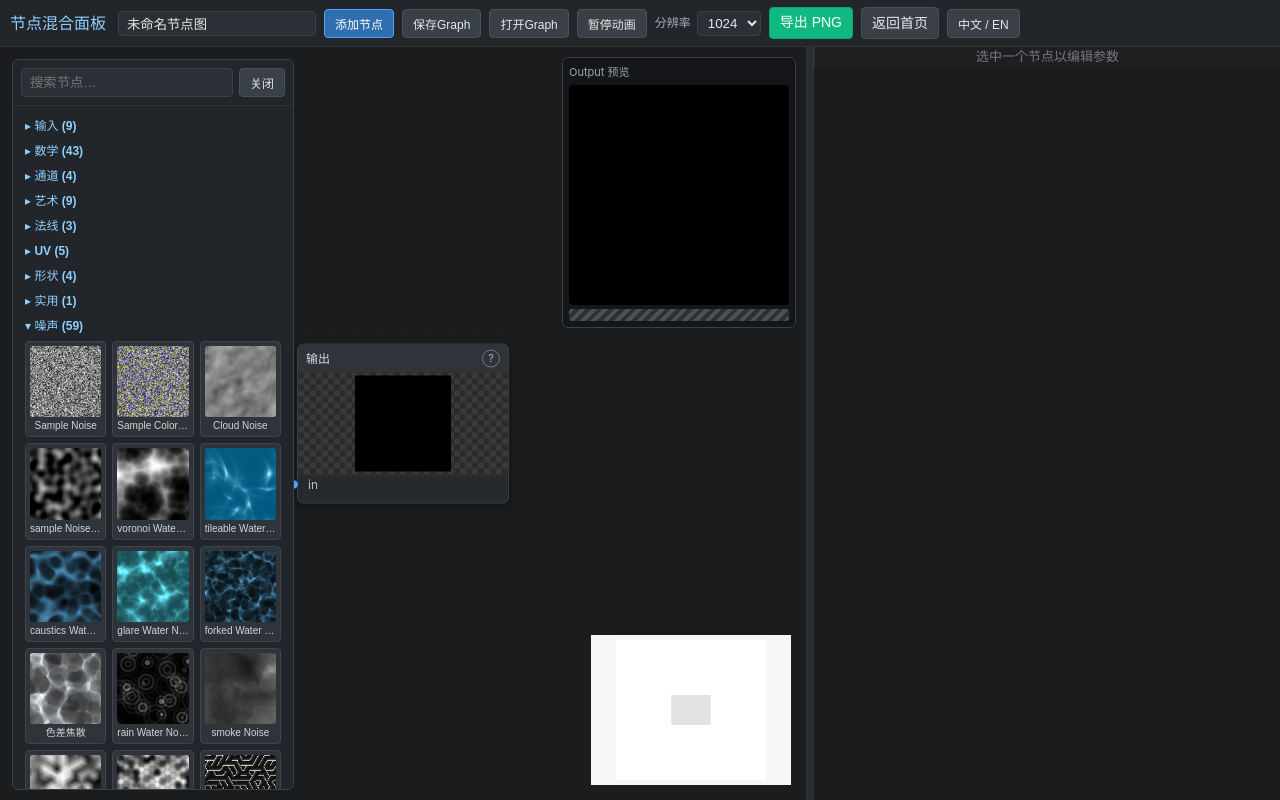
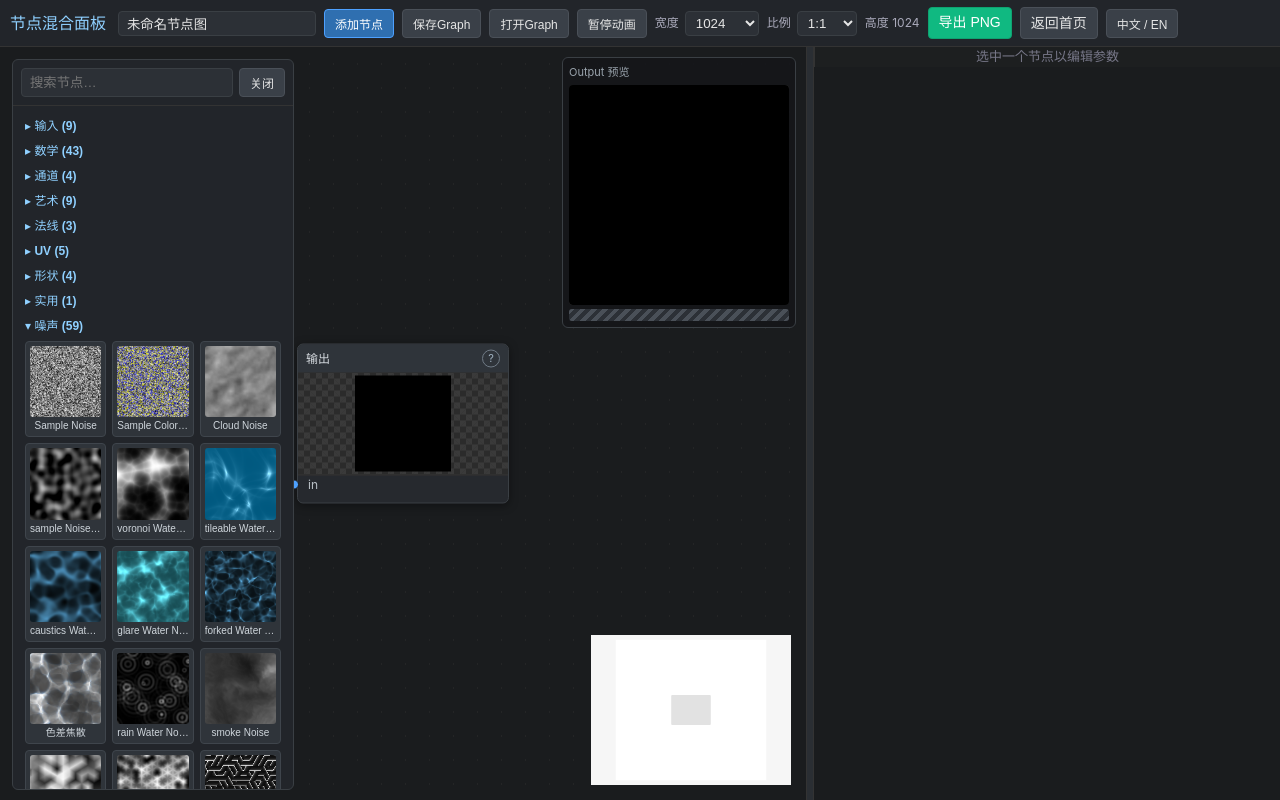
Before and after one commit to Hptd/NoiseCreater-react, a React (Vite) app: page /nodeEditor in a window 1280 px wide. Built offline with nearby package versions, Linux system fonts and the light colour scheme.

Commit message:
增加指定尺寸、比例的导出

```diff
--- a/src/components/MainCanvas.jsx
+++ b/src/components/MainCanvas.jsx
@@ -3,6 +3,7 @@ import { useEffect, useMemo, useRef, memo } from 'react'
 import { useSelector } from 'react-redux'
 import { FrameUniforms } from '../canvasUniformFrame/FrameUniform.js'
 import { PropsUniforms } from '../canvasUniformFrame/PropsUniforms.js'
+import { computeExportSize } from '../features/exportAspect.js'
 import { saveAs } from 'file-saver'
 import * as THREE from 'three'
 import JSZip from 'jszip'
@@ -78,9 +79,13 @@ function Mesh({ VertShader, FragShader, noiseName }) {
 		}
 	})
 
+	// 工作区保持正方形：边长取宽高较大者，画布按比例居中裁切，噪波不变形
+	const { width, height } = computeExportSize(noiseCommonProps.downLoadSize, noiseCommonProps.exportAspect)
+	const planeSide = Math.max(width, height)
+
 	return (
 		<mesh>
-			<planeGeometry args={[noiseCommonProps.downLoadSize / 2, noiseCommonProps.downLoadSize / 2]} />
+			<planeGeometry args={[planeSide, planeSide]} />
 			<shaderMaterial ref={material}
 				vertexShader={VertShader}
 				fragmentShader={FragShader}
@@ -192,12 +197,14 @@ function FileSave({ clickedImg, videoDownload, noiseName, onFrameCountChange, on
 
 function MainCanvas({ VertShader, FragShader, noiseName, clickedImg, videoDownload, onFrameCountChange, onPackingChange, onCapReached }) {
 
-	const canvasSize = useSelector(state => state.noiseCommonProps.downLoadSize) / 2
-	const canvasStyle = { 'width': canvasSize, 'height': canvasSize }
+	const noiseCommonProps = useSelector(state => state.noiseCommonProps)
+	const { width, height } = computeExportSize(noiseCommonProps.downLoadSize, noiseCommonProps.exportAspect)
+	const canvasStyle = { 'width': width / 2, 'height': height / 2 }
 
 	return (
+		// 画布按 CSS 尺寸的一半显示，dpr 固定为 2，使绘制缓冲（导出图片/序列帧）等于设定的 宽×高
 		<div id='main-canvas' style={canvasStyle}>
-			<Canvas camera={{ position: [0, 0, 6.5] }} orthographic={true}>
+			<Canvas dpr={2} camera={{ position: [0, 0, 6.5] }} orthographic={true}>
 				<Mesh key={noiseName} VertShader={VertShader} FragShader={FragShader} noiseName={noiseName} />
 				<FileSave
 					clickedImg={clickedImg}
--- a/src/components/NoiseDetail.jsx
+++ b/src/components/NoiseDetail.jsx
@@ -7,6 +7,7 @@ import { useSelector } from "react-redux"
 
 import MainCanvas from "./MainCanvas.jsx"
 import VertShader from '../../public/glsl/NoiseVertexShader.js'
+import { computeExportSize } from '../features/exportAspect.js'
 
 import SampleNoiseAB from './noiseSpecialPropsComponents/SampleNoiseAB.jsx'
 import VoronoiWaterNoise from './noiseSpecialPropsComponents/VoronoiWaterNoise.jsx'
@@ -190,7 +191,8 @@ export default function NoiseDetail() {
   const noiseInfo = noiseListInformations.find(item => item.routeHref === `noiseDetail/${noiseName}`)
   const id = location.state?.id ?? noiseInfo?.id
   // 未找到时的提示框尺寸与画布一致，占据画布位置
-  const canvasSize = useSelector(state => state.noiseCommonProps.downLoadSize) / 2
+  const noiseCommonProps = useSelector(state => state.noiseCommonProps)
+  const notFoundSize = computeExportSize(noiseCommonProps.downLoadSize, noiseCommonProps.exportAspect)
 
   const [fragmentShader, setFragmentShader] = useState()
   const [isLoading, setIsLoading] = useState(true);
@@ -264,7 +266,7 @@ export default function NoiseDetail() {
       <Sponsor />
 
       {isLoading ? <div>Loading...</div> :
-        notFound ? <div className="noise-not-found" style={{ width: canvasSize, height: canvasSize }}>未找到该噪波，请返回<Link to="/" className="back-home">首页</Link></div> :
+        notFound ? <div className="noise-not-found" style={{ width: notFoundSize.width / 2, height: notFoundSize.height / 2 }}>未找到该噪波，请返回<Link to="/" className="back-home">首页</Link></div> :
           <MainCanvas
             VertShader={`${VertShader}`} FragShader={`${fragmentShader}`} noiseName={noiseName}
             clickedImg={clicked} videoDownload={videoDownload}
--- a/src/features/NoiseCommonParamsSlice.js
+++ b/src/features/NoiseCommonParamsSlice.js
@@ -1,8 +1,10 @@
 import { createSlice } from "@reduxjs/toolkit"
+import { DEFAULT_ASPECT } from "./exportAspect.js"
 
 // 公共参数默认参数
 const initialState = {
   downLoadSize: 1024,
+  exportAspect: DEFAULT_ASPECT,
   noiseUvSize: 1,
   noiseOffsetU: 0,
   noiseOffsetV: 0,
@@ -24,6 +26,7 @@ export const noiseCommonParams = createSlice({
   initialState,
   reducers: {
     setDownLoadSize: (state, action) => setReducer(state, action, 'downLoadSize'),
+    setExportAspect: (state, action) => setReducer(state, action, 'exportAspect'),
     setNoiseUvSize: (state, action) => setReducer(state, action, 'noiseUvSize'),
     setNoiseOffsetU: (state, action) => setReducer(state, action, 'noiseOffsetU'),
     setNoiseOffsetV: (state, action) => setReducer(state, action, 'noiseOffsetV'),
@@ -39,6 +42,7 @@ export const noiseCommonParams = createSlice({
 
 export const {
   setDownLoadSize,
+  setExportAspect,
   setNoiseUvSize,
   setNoiseOffsetU,
   setNoiseOffsetV,
--- /dev/null
+++ b/src/features/exportAspect.js
@@ -0,0 +1,29 @@
+// 导出比例：独立噪波面板与节点混合面板共用。
+// 约定：所有非 1:1 比例都保持噪波不变形，工作区仍为正方形，
+// 画面居中裁切填满目标宽高。
+
+export const DEFAULT_ASPECT = '1:1'
+
+export const ASPECT_RATIOS = [
+  { label: '1:1', w: 1, h: 1 },
+  { label: '16:9', w: 16, h: 9 },
+  { label: '9:16', w: 9, h: 16 },
+  { label: '21:9', w: 21, h: 9 },
+  { label: '2:1', w: 2, h: 1 },
+  { label: '1:2', w: 1, h: 2 },
+  { label: '4:3', w: 4, h: 3 },
+  { label: '3:4', w: 3, h: 4 },
+]
+
+export const ASPECT_LABELS = ASPECT_RATIOS.map(r => r.label)
+
+export function aspectSize(label) {
+  return ASPECT_RATIOS.find(r => r.label === label) || ASPECT_RATIOS[0]
+}
+
+// 以宽度为基准，按比例算出画布宽高（高度只读，不可输入）。
+export function computeExportSize(width, label) {
+  const { w, h } = aspectSize(label)
+  const W = Math.round(Number(width)) || 1024
+  return { width: W, height: Math.max(1, Math.round(W * h / w)) }
+}
--- a/src/nodeEditor/components/NodeEditorPage.jsx
+++ b/src/nodeEditor/components/NodeEditorPage.jsx
@@ -9,7 +9,8 @@ import * as THREE from 'three'
 import { saveAs } from 'file-saver'
 import { getNodeDef } from '../graph/nodeRegistry.js'
 import { createGraphNode, newEdgeId } from './nodeFactory.js'
-import { GraphRuntime } from '../runtime/graphRuntime.js'
+import { GraphRuntime, MAX_RESOLUTION, MIN_RESOLUTION } from '../runtime/graphRuntime.js'
+import { ASPECT_LABELS, DEFAULT_ASPECT, computeExportSize } from '../../features/exportAspect.js'
 import { createNodeStore, readNodeParams, readCommonParams } from '../runtime/scopedStore.js'
 import { getNoiseDefaults, getCommonDefaults } from '../runtime/noiseSliceRegistry.js'
 import { downloadGraph, readGraphFile } from '../graph/ncgraphIO.js'
@@ -23,6 +24,10 @@ import { useLang, toggleLang } from '../i18n/index.js'
 import './nodeEditor.css'
 
 const nodeTypes = { ncNode: GenericNode }
+
+// 常用宽度档位（适配不同比例）与自定义选项；最大 4096。
+const CUSTOM_WIDTH = '自定义'
+const WIDTH_PRESETS = [256, 512, 768, 1024, 1280, 1536, 1920, 2048, 2560, 3072, 3840, 4096]
 
 function makeOutputNode() {
   return createGraphNode(getNodeDef('output', 'output'), { x: 720, y: 220 })
@@ -48,6 +53,33 @@ function pixelsToDataURL(pixels) {
   return canvas.toDataURL('image/png')
 }
 
+// 目标宽高与正方形工作区边长：长边超过上限时按同一比例整体缩小，保持比例不变形。
+function nodeExportSize(width, aspectLabel) {
+  const { width: W, height: H } = computeExportSize(width, aspectLabel || DEFAULT_ASPECT)
+  const long = Math.max(W, H)
+  if (long <= MAX_RESOLUTION) return { width: W, height: H, edge: long }
+  const scale = MAX_RESOLUTION / long
+  return {
+    width: Math.max(1, Math.round(W * scale)),
+    height: Math.max(1, Math.round(H * scale)),
+    edge: MAX_RESOLUTION,
+  }
+}
+
+// 把非正方形回读结果等比放入方形预览框（留边），避免拉伸变形。
+function drawPixelsFit(canvas, pixels, box) {
+  const source = document.createElement('canvas')
+  drawPixels(source, pixels)
+  canvas.width = box
+  canvas.height = box
+  const ctx = canvas.getContext('2d')
+  ctx.clearRect(0, 0, box, box)
+  const scale = Math.min(box / pixels.width, box / pixels.height)
+  const w = Math.round(pixels.width * scale)
+  const h = Math.round(pixels.height * scale)
+  ctx.drawImage(source, Math.floor((box - w) / 2), Math.floor((box - h) / 2), w, h)
+}
+
 function Editor() {
   const initialNodesRef = useRef(null)
   if (initialNodesRef.current === null) initialNodesRef.current = [makeOutputNode()]
@@ -62,6 +94,8 @@ function Editor() {
   const [graphName, setGraphName] = useState('未命名节点图')
   const [panelWidth, setPanelWidth] = useState(466)
   const [previewSide, setPreviewSide] = useState(220)
+  const [customWidthEditing, setCustomWidthEditing] = useState(false)
+  const [customWidthText, setCustomWidthText] = useState('1024')
   const [, bumpStores] = useState(0)
 
   const { screenToFlowPosition } = useReactFlow()
@@ -82,6 +116,7 @@ function Editor() {
   const nodesRef = useRef(nodes)
   const edgesRef = useRef(edges)
   const previewSizeRef = useRef(previewSide)
+  const outputSizeRef = useRef({ width: 1024, height: 1024, edge: 1024 })
   const pendingPositionRef = useRef(null)
 
   nodesRef.current = nodes
@@ -127,22 +162,43 @@ function Editor() {
     [nodes, edges],
   )
 
-  const outputResolution = useMemo(() => {
+  const outputWidth = useMemo(() => {
     const out = nodes.find(n => n.data.type === 'output')
     return Number(out?.data?.params?.resolution) || 1024
   }, [nodes])
+
+  const outputAspect = useMemo(() => {
+    const out = nodes.find(n => n.data.type === 'output')
+    return out?.data?.params?.aspect || DEFAULT_ASPECT
+  }, [nodes])
+
+  const outputSize = useMemo(() => nodeExportSize(outputWidth, outputAspect), [outputWidth, outputAspect])
+  outputSizeRef.current = outputSize
+
+  // 下拉反显：宽度命中档位显示档位，否则显示“自定义”并给出输入框。
+  const isPresetWidth = WIDTH_PRESETS.includes(outputWidth)
+  const showCustomWidth = !isPresetWidth || customWidthEditing
+
+  useEffect(() => {
+    if (isPresetWidth) setCustomWidthEditing(false)
+  }, [isPresetWidth])
+
+  useEffect(() => {
+    // 仅在外因（档位切换/参数面板滑块）导致显示自定义时同步文本，避免打断正在输入的内容。
+    if (showCustomWidth && !customWidthEditing) setCustomWidthText(String(outputWidth))
+  }, [outputWidth, showCustomWidth, customWidthEditing])
 
   useEffect(() => {
     const rt = runtimeRef.current
     if (!rt) return
     rt.setGraph(toGraphModel(nodesRef.current, edgesRef.current, metaRef.current))
-    rt.setResolution(outputResolution)
+    rt.setResolution(outputSize.edge)
     rt.preload().then(missing => {
       setStatus(missing.length ? `有 ${missing.length} 个节点的着色器加载失败` : '')
       dirtyRef.current = true
     })
     dirtyRef.current = true
-  }, [topoKey, outputResolution])
+  }, [topoKey, outputSize.edge])
 
   const pushParams = useCallback((rt) => {
     const ns = nodesRef.current
@@ -186,8 +242,9 @@ function Editor() {
           lastPreview = now
           previewDirtyRef.current = false
           const size = Math.round(Math.min(640, Math.max(120, previewSizeRef.current)))
-          const pixels = rt.captureNode(rt.outputId, 'out', size)
-          if (pixels) drawPixels(previewCanvasRef.current, pixels)
+          const os = outputSizeRef.current
+          const pixels = rt.captureNode(rt.outputId, 'out', size, os.width, os.height)
+          if (pixels) drawPixelsFit(previewCanvasRef.current, pixels, size)
         }
       }
       raf = requestAnimationFrame(loop)
@@ -383,19 +440,25 @@ function Editor() {
   const captureNodePreview = useCallback((id, port, size) => runtimeRef.current?.captureNode(id, port, size), [])
 
   const setResolution = useCallback((value) => {
+    const clamped = Math.min(Math.max(Number(value) || 0, MIN_RESOLUTION), MAX_RESOLUTION)
     const out = nodesRef.current.find(n => n.data.type === 'output')
-    if (out) updateNodeParam(out.id, 'resolution', Number(value))
+    if (out) updateNodeParam(out.id, 'resolution', clamped)
+  }, [updateNodeParam])
+
+  const setAspect = useCallback((value) => {
+    const out = nodesRef.current.find(n => n.data.type === 'output')
+    if (out) updateNodeParam(out.id, 'aspect', value)
   }, [updateNodeParam])
 
   const exportPNG = useCallback(() => {
     const rt = runtimeRef.current
     if (!rt) return
-    const pixels = rt.readOutputPixels()
+    const pixels = rt.readOutputPixels(outputSize.width, outputSize.height)
     if (!pixels) { setStatus('没有可导出的输出（请连接 Output 节点）'); return }
     const canvas = document.createElement('canvas')
     drawPixels(canvas, pixels)
     saveAs(canvas.toDataURL('image/png'), `${graphName || 'nodeGraph'}.png`)
-  }, [graphName])
+  }, [graphName, outputSize])
 
   const saveGraph = useCallback(() => {
     const graph = toGraphModel(nodesRef.current, edgesRef.current, metaRef.current)
@@ -456,11 +519,47 @@ function Editor() {
         <button className="nc-btn" onClick={() => fileRef.current?.click()}>打开Graph</button>
         <button className="nc-btn" onClick={() => setPlaying(v => !v)}>{playing ? '暂停动画' : '播放动画'}</button>
         <label className="nc-res">
-          分辨率
-          <select value={outputResolution} onChange={e => setResolution(e.target.value)}>
-            {[256, 512, 1024, 1536, 2048].map(v => <option key={v} value={v}>{v}</option>)}
+          宽度
+          <select
+            value={isPresetWidth ? outputWidth : CUSTOM_WIDTH}
+            onChange={e => {
+              const v = e.target.value
+              if (v === CUSTOM_WIDTH) {
+                setCustomWidthText(String(outputWidth))
+                setCustomWidthEditing(true)
+              } else {
+                setResolution(v)
+              }
+            }}
+          >
+            {WIDTH_PRESETS.map(v => <option key={v} value={v}>{v}</option>)}
+            <option value={CUSTOM_WIDTH}>{CUSTOM_WIDTH}</option>
           </select>
         </label>
+        {showCustomWidth && (
+          <input
+            className="nc-num nc-res-custom"
+            type="number"
+            min={64}
+            max={MAX_RESOLUTION}
+            step={1}
+            value={customWidthText}
+            onChange={e => {
+              const t = e.target.value
+              setCustomWidthText(t)
+              const n = Number(t)
+              if (t !== '' && Number.isFinite(n)) setResolution(n)
+            }}
+            onBlur={() => setCustomWidthText(String(outputWidth))}
+          />
+        )}
+        <label className="nc-res">
+          比例
+          <select value={outputAspect} onChange={e => setAspect(e.target.value)}>
+            {ASPECT_LABELS.map(label => <option key={label} value={label}>{label}</option>)}
+          </select>
+        </label>
+        <span className="nc-res">高度 {outputSize.height}</span>
         <button className="nc-btn export" onClick={exportPNG}>导出 PNG</button>
         <a className="nc-btn link" href="/">返回首页</a>
         <button className="nc-btn lang" onClick={toggleLang} title="中英文切换">
--- a/src/nodeEditor/graph/nodeRegistry.js
+++ b/src/nodeEditor/graph/nodeRegistry.js
@@ -6,6 +6,8 @@
 // - type/op 与 .ncgraph 文件字段一一对应
 // - inputs[].inline 为 true 时，存在同名参数作为“未连线时的常量”
 // - 端口统一 RGBA（vec4），标量常量广播到 4 通道
+
+import { ASPECT_LABELS, DEFAULT_ASPECT } from '../../features/exportAspect.js'
 
 const float = (name, def, min, max, step = 0.001) => ({ name, kind: 'float', default: def, min, max, step })
 const int = (name, def, min, max) => ({ name, kind: 'int', default: def, min, max, step: 1 })
@@ -349,7 +351,7 @@ export const NODE_DEFS = [
   {
     type: 'output', op: 'output', label: 'Output', category: 'Output', shader: 'output',
     inputs: [IMAGE('in')], outputs: [],
-    params: [int('resolution', 1024, 64, 2048), bool('alphaChannel', false)],
+    params: [int('resolution', 1024, 64, 4096), enumP('aspect', DEFAULT_ASPECT, ASPECT_LABELS), bool('alphaChannel', false)],
   },
 ]
 
--- a/src/nodeEditor/i18n/index.js
+++ b/src/nodeEditor/i18n/index.js
@@ -158,7 +158,7 @@ const PARAM_ZH = {
   strengthX: 'X 方向强度', strengthY: 'Y 方向强度', weightA: '底层权重', weightB: '细节层权重',
   center: '中心点', radialScale: '径向缩放', lengthScale: '长度缩放', tiling: '平铺次数',
   radius: '圆角半径', width: '宽度', height: '高度', sides: '边数', angle: '旋转角度',
-  size: '预览尺寸', resolution: '分辨率', alphaChannel: '透明通道',
+  size: '预览尺寸', resolution: '宽度', aspect: '比例', alphaChannel: '透明通道',
   edgeBand: '边缘带宽', tileCheck: '平铺检测',
 }
 
--- a/src/nodeEditor/runtime/graphRuntime.js
+++ b/src/nodeEditor/runtime/graphRuntime.js
@@ -14,7 +14,7 @@ import {
   INPUT_LETTERS,
 } from './uniforms.js'
 
-export const MAX_RESOLUTION = 2048
+export const MAX_RESOLUTION = 4096
 export const MIN_RESOLUTION = 64
 
 export class GraphRuntime {
@@ -226,14 +226,18 @@ export class GraphRuntime {
   }
 
   // 回读 Output 的像素（WebGL 坐标系，y 轴自下而上，导出时需翻转）。
-  readOutputPixels() {
+  // 工作区为正方形（边长 target.width），按目标宽高居中裁切，保证噪波不变形。
+  readOutputPixels(width, height) {
     const target = this.getNodeTarget(this.outputId, 'out')
     if (!target) return null
-    const width = target.width
-    const height = target.height
-    const data = new Uint8Array(width * height * 4)
-    this.renderer.readRenderTargetPixels(target, 0, 0, width, height, data)
-    return { data, width, height }
+    const edge = target.width
+    const w = Math.max(1, Math.min(Math.round(width) || edge, edge))
+    const h = Math.max(1, Math.min(Math.round(height) || edge, edge))
+    const x = Math.floor((edge - w) / 2)
+    const y = Math.floor((edge - h) / 2)
+    const data = new Uint8Array(w * h * 4)
+    this.renderer.readRenderTargetPixels(target, x, y, w, h, data)
+    return { data, width: w, height: h }
   }
 
   ensureCaptureMaterial() {
@@ -254,8 +258,8 @@ export class GraphRuntime {
   }
 
   // 把某节点输出缩采到 size×size 后回读，供节点缩略图使用（同样为 y 轴自下而上）。
-  // 按尺寸缓存 RenderTarget，避免不同节点不同尺寸时反复重建。
-  captureNode(nodeId, port, size = 96) {
+  // aspectW/aspectH 非 1:1 时，从方形画面居中裁出目标比例；按尺寸缓存 RenderTarget。
+  captureNode(nodeId, port, size = 96, aspectW = 1, aspectH = 1) {
     const target = this.getNodeTarget(nodeId, port)
     if (!target || !this.renderer) return null
     const material = this.ensureCaptureMaterial()
@@ -275,9 +279,15 @@ export class GraphRuntime {
     this.renderer.setRenderTarget(captureTarget)
     this.renderer.render(this.scene, this.camera)
     this.renderer.setRenderTarget(null)
-    const data = new Uint8Array(size * size * 4)
-    this.renderer.readRenderTargetPixels(captureTarget, 0, 0, size, size, data)
-    return { data, width: size, height: size }
+    let w = size
+    let h = size
+    if (aspectW >= aspectH) h = Math.max(1, Math.round(size * aspectH / aspectW))
+    else w = Math.max(1, Math.round(size * aspectW / aspectH))
+    const x = Math.floor((size - w) / 2)
+    const y = Math.floor((size - h) / 2)
+    const data = new Uint8Array(w * h * 4)
+    this.renderer.readRenderTargetPixels(captureTarget, x, y, w, h, data)
+    return { data, width: w, height: h }
   }
 
   disposeEntry(entry) {
```
Also changed, not shown: src/components/InputSelect.jsx (added, +20 -0 lines), src/components/NoiseCommonProps.jsx (+14 -2 lines).
